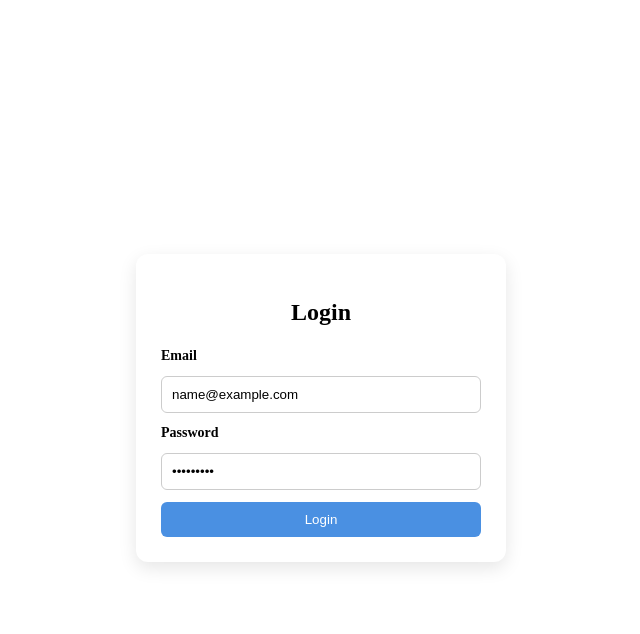
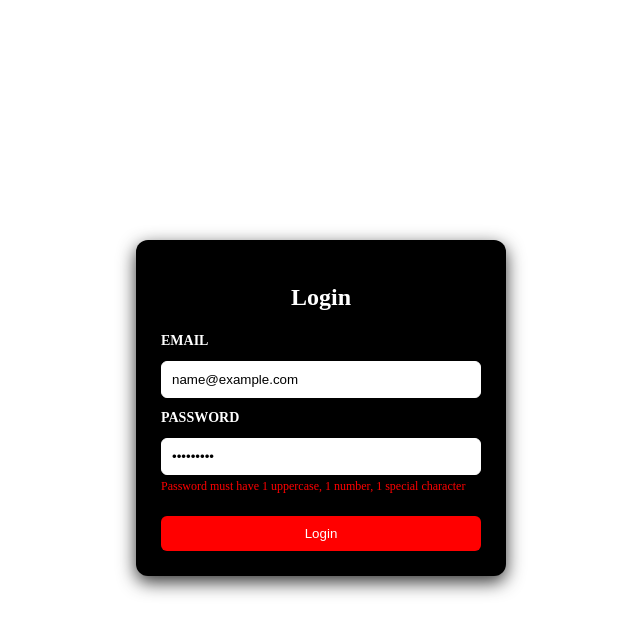
Before and after one commit to aryanreddye/Travel-App-Angular, an Angular app: page / in a window 1280 px wide. Both pictures are taken after typing "name@example.com", "Sample123" into the empty fields and a click on the button "Login". Shown: the top 634 px of the page, without its empty margins (319-959 px from the left). Built offline with nearby package versions, Linux system fonts and the light colour scheme.

Commit message:
Removed console log and added hints for login form

```diff
--- a/src/app/login/login.css
+++ b/src/app/login/login.css
@@ -1,3 +1,4 @@
+
 .login-box {
   height: 100vh;
   display: flex;
@@ -9,8 +10,8 @@ form {
   width: 320px;
   padding: 25px;
   border-radius: 12px;
-  background: white;
-  box-shadow: 0 6px 18px rgba(0, 0, 0, 0.1);
+  background: rgb(0, 0, 0);
+  box-shadow: 0 6px 18px rgba(0, 0, 0, 0.807);
 
   display: flex;
   flex-direction: column;
@@ -20,16 +21,18 @@ form {
 h2 {
   text-align: center;
   margin-bottom: 10px;
+  color: #ffffff;
 }
 
 label {
   font-size: 14px;
   font-weight: 600;
+  color: #ffffff;
 }
 
 input {
   padding: 10px;
-  border: 1px solid #ccc;
+  border: 1px solid #ffffff;
   border-radius: 6px;
   outline: none;
 }
@@ -40,7 +43,7 @@ input:focus {
 
 button {
   padding: 10px;
-  background: #4a90e2;
+  background: #ff0000;
   color: white;
   border: none;
   border-radius: 6px;
@@ -50,3 +53,10 @@ button {
 button:hover {
   background: #357bd8;
 }
+
+.error {
+  color: red;
+  font-size: 12px;
+  margin-top: -8px;
+  margin-bottom: 10px;
+}
--- a/src/app/login/login.html
+++ b/src/app/login/login.html
@@ -3,11 +3,14 @@
   <form (ngSubmit)="login()">
     <h2>Login</h2>
 
-    <label for="email">Email</label>
+    <label for="email">EMAIL</label>
     <input type="email" [(ngModel)]="email" name="email" placeholder="Enter email">
+    <p class="error" *ngIf="emailError">{{emailError}}</p>
 
-    <label for="password">Password</label>
+    <label for="password">PASSWORD</label>
     <input type="password" [(ngModel)]="password" name="password" placeholder="Enter password">
+
+    <p class="error" *ngIf="passwordError">{{passwordError}}</p>
 
     <button type="submit">Login</button>
   </form>
--- a/src/app/login/login.ts
+++ b/src/app/login/login.ts
@@ -1,10 +1,11 @@
+import { CommonModule } from '@angular/common';
 import { Component } from '@angular/core';
 import { FormsModule } from '@angular/forms';
 
 @Component({
   selector: 'app-login',
   standalone: true,
-  imports: [FormsModule],
+  imports: [FormsModule, CommonModule],
   templateUrl: './login.html',
   styleUrl: './login.css'
 })
@@ -13,22 +14,33 @@ export class Login {
   email: string = '';
   password: string = '';
 
-  login() {
-    console.log("Login clicked");
-    const emailPattern = /^[^\s@]+@[^\s@]+\.[^\s@]+$/;
-    const passwordPattern = /^(?=.*[A-Z])(?=.*\d)(?=.*[@$!%*?&])[A-Za-z\d@$!%*?&]+$/;
-    if (this.email == "" || this.password == ""){
-      alert("EMpty");
-    }
-    else if (!emailPattern.test(this.email)) {
-    console.log("invalid email formt");
-    }
-    else if (!passwordPattern.test(this.password)){
-      console.log("invalid password")
-    }
+  emailError = "";
+passwordError = "";
 
-    else{
-    console.log("Email:", this.email);
-    console.log("Password:", this.password);
-  }}
-}
+login() {
+
+  const emailPattern = /^[^\s@]+@[^\s@]+\.[^\s@]+$/;
+  const passwordPattern = /^(?=.*[A-Z])(?=.*\d)(?=.*[@$!%*?&])[A-Za-z\d@$!%*?&]+$/;
+
+  this.emailError = "";
+  this.passwordError = "";
+
+  if (this.email == "" || this.password == "") {
+    this.emailError = "empty";
+    this.passwordError = "empty";
+  }
+
+  else if (!emailPattern.test(this.email)) {
+    this.emailError = "Invalid email format";
+  }
+
+  else if (!passwordPattern.test(this.password)) {
+    this.passwordError = "Password must have 1 uppercase, 1 number, 1 special character";
+  }
+
+  else {
+    this.emailError = "";
+    this.passwordError = "";
+    alert("Login Successful!");
+  }
+}}
--- a/src/styles.css
+++ b/src/styles.css
@@ -1 +1,4 @@
 /* You can add global styles to this file, and also import other style files */
+body{
+    background: rgb(255, 255, 255);
+}
```
